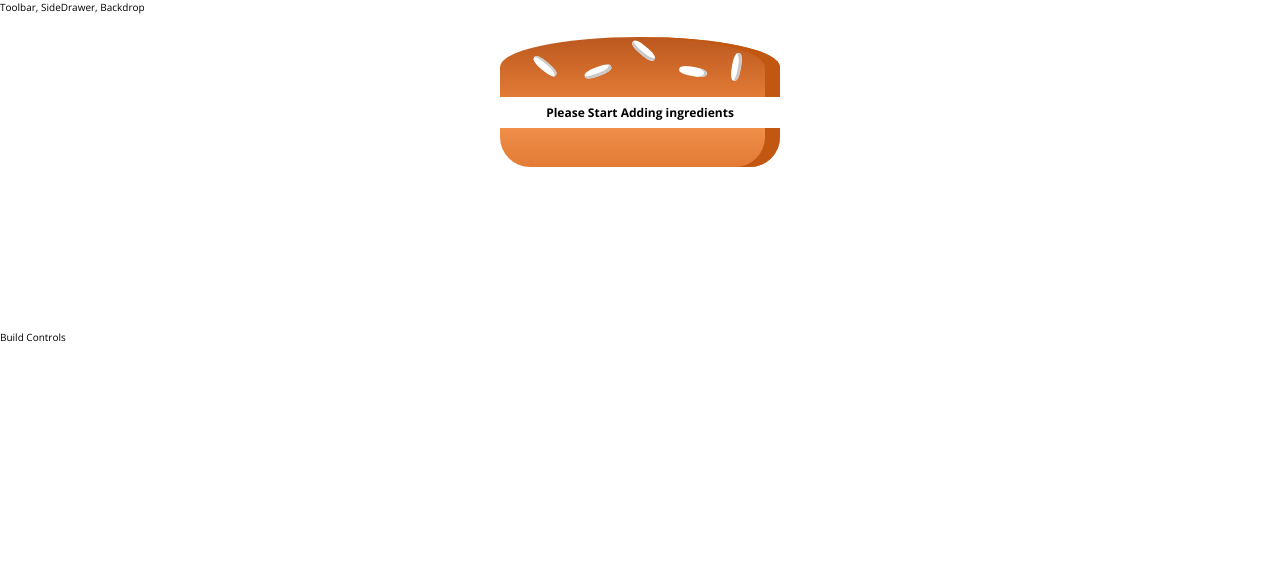
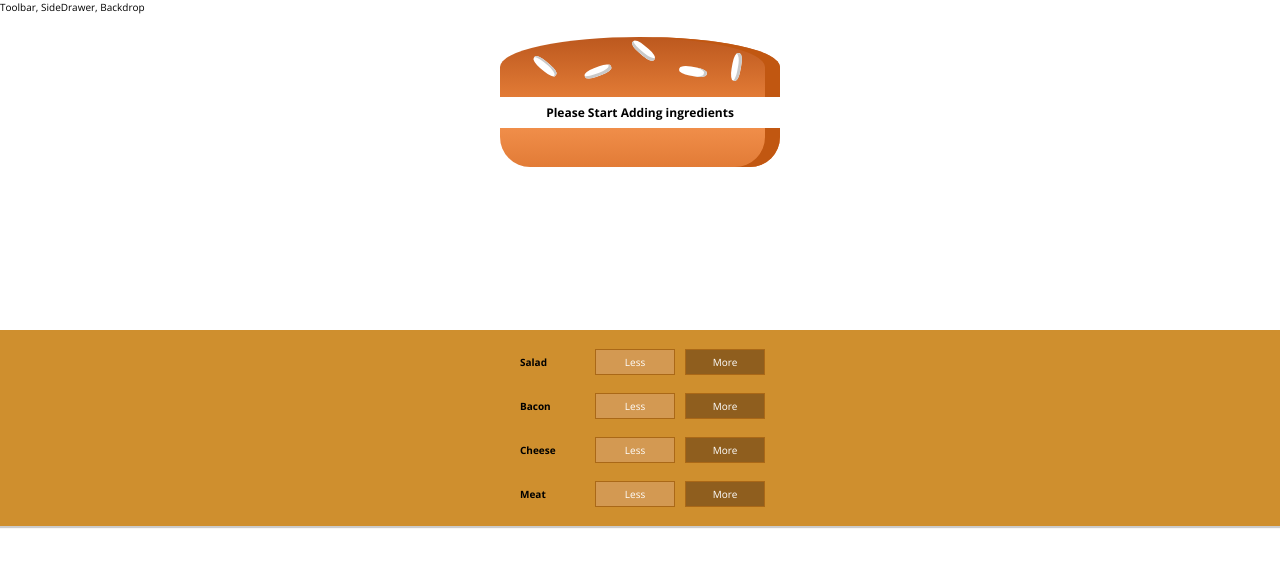
Before and after one commit to hectorlopezv/burgerproject, a React (Create React App) app: page / in a window 1280 px wide. Shown: the top 566 px of the page. Built offline with nearby package versions, Linux system fonts and the light colour scheme.

Commit message:
buildinbg burger

```diff
--- /dev/null
+++ b/src/components/Burger/BuildControls/BuildControl/BuildControl.module.css
@@ -0,0 +1,56 @@
+.BuildControl {
+    display: flex;
+    justify-content: space-between;
+    align-items: center;
+    margin: 5px 0;
+}
+
+.BuildControl button {
+    display: block;
+    font: inherit;
+    padding: 5px;
+    margin: 0 5px;
+    width: 80px;
+    border: 1px solid #AA6817;
+    cursor: pointer;
+    outline: none;
+}
+
+.BuildControl button:disabled {
+    background-color: #AC9980;
+    border: 1px solid #7E7365;
+    color: #ccc;
+    cursor: default;
+}
+
+.BuildControl button:hover:disabled {
+    background-color: #AC9980;
+    color: #ccc;
+    cursor: not-allowed;
+}
+
+.Label {
+    padding: 10px;
+    font-weight: bold;
+    width: 80px;
+}
+
+.BuildControl .Less {
+    background-color: #D39952;
+    color: white;
+}
+
+.BuildControl .More {
+    background-color: #8F5E1E;
+    color: white;
+}
+
+.BuildControl .Less:hover, .BuildControl .Less:active {
+    background-color: #DAA972;
+    color: white;
+}
+
+.BuildControl .More:hover,.BuildControl .More:active {
+    background-color: #99703F;
+    color: white;
+}
--- /dev/null
+++ b/src/components/Burger/BuildControls/BuildControl/BuildControl.tsx
@@ -0,0 +1,21 @@
+import React from 'react'
+import classes from './BuildControl.module.css';
+
+
+export interface BuildControlProps {
+    label: string;
+    added: () => void;
+}
+
+const BuildControl: React.FunctionComponent<BuildControlProps> = (props) => {
+    return (
+
+        <div className={classes.BuildControl}>
+            <div className={classes.Label}>{props.label}</div>
+            <button className={classes.Less}>Less</button>
+            <button className={classes.More} onClick={props.added}>More</button>
+        </div>
+     );
+}
+
+export default BuildControl;
--- a/src/components/Burger/BuildControls/BuildControls.tsx
+++ b/src/components/Burger/BuildControls/BuildControls.tsx
@@ -1,16 +1,24 @@
 import React from 'react'
 import classes from './BuildControls.module.css';
+import BuildControl from './BuildControl/BuildControl';
 
 
 export interface BuildControlsProps {
-
+    ingridientAdded: (type: string) => void;
 }
-
-const BuildControls: React.FunctionComponent<BuildControlsProps> = () => {
+ const controls = [
+     {label: 'Salad', type: 'salad'},
+     {label: 'Bacon', type: 'bacon'},
+     {label: 'Cheese', type: 'cheese'},
+     {label: 'Meat', type: 'meat'}
+ ]
+const BuildControls: React.FunctionComponent<BuildControlsProps> = (props) => {
     return (
-    <div>
-
-    </div> );
-}
+        <div className={classes.BuildControls}>
+                {controls.map((control) => {
+                        return <BuildControl key={control.label} added={() => props.ingridientAdded(control.type)} label={control.label}/>
+                })}
+        </div> );
+    }
 
 export default BuildControls;
--- a/src/components/Burger/Burger.tsx
+++ b/src/components/Burger/Burger.tsx
@@ -17,7 +17,7 @@ export interface BurgerProps {
 const Burger: React.FunctionComponent<BurgerProps> = (props) => {
     const transformedIngridientes = Object.entries(props.ingredients);
 
-    const array_ = transformedIngridientes.map((ingridient, index) => {return  [...Array(ingridient[1])].map((_, i) => <BurgerIngridient key ={i} type={ingridient[0]}/>);});
+    const array_ = transformedIngridientes.map((ingridient, index) => {return  [...Array(ingridient[1])].map((_, i) => <BurgerIngridient key ={ingridient[0]+ingridient[1]+i+index} type={ingridient[0]}/>);});
 
     //const flaten = ([] as any).concat(...array_);
     const flaten = array_.flat();
--- a/src/containers/BurgerBuilder/BurgerBuilder.tsx
+++ b/src/containers/BurgerBuilder/BurgerBuilder.tsx
@@ -1,36 +1,77 @@
 import React, { Component } from 'react'
 import Auxiliary from '../../hoc/Auxiliary';
 import Burger from '../../components/Burger/Burger';
+import BuildControls from '../../components/Burger/BuildControls/BuildControls';
 
 interface Props {
 
 }
 
-interface State {
+interface IObjectKeys {
+    [key: string]: number;
+  }
 
-}
+  interface IDevice extends IObjectKeys {
+    salad: number;
+    bacon: number;
+    cheese: number;
+    meat: number;
+  }
+
+
+  interface State {
+      ingredients: IDevice;
+      totalPrice: number;
+  }
+
+  const INGRIDIENT_PRICES:IDevice = {
+      salad: 0.5,
+      cheese: 0.4,
+      meat: 1.3,
+      bacon: 0.7
+  }
 
 export default class BurgerBuilder extends Component<Props, State> {
 
 
-    state = {
+    state:State = {
         ingredients : {
             salad: 0,
             bacon: 0,
             cheese: 0,
             meat: 0
-        }
+        },
+        totalPrice: 4
+
     }
 
     componentDidMount(){
 
     }
+    addIngridientHandler = (type:string) => {
+        const oldCount = this.state.ingredients[type];
+        const updatedCount = oldCount + 1;
 
+        const updatedIngridients = {...this.state.ingredients};//updating should making a copy
+
+        updatedIngridients[type] = updatedCount;
+
+        const priceAddition = INGRIDIENT_PRICES[type];
+
+        const oldPrice = this.state.totalPrice;
+
+        const newPrice = oldPrice + priceAddition;
+
+        this.setState({totalPrice: newPrice, ingredients: updatedIngridients})
+
+    }
     render() {
         return (
                 <Auxiliary>
                     <Burger ingredients={this.state.ingredients}/>
-                    <div>Build Controls</div>
+                    <BuildControls
+                        ingridientAdded={this.addIngridientHandler}
+                    />
                 </Auxiliary>
         )
     }
```
